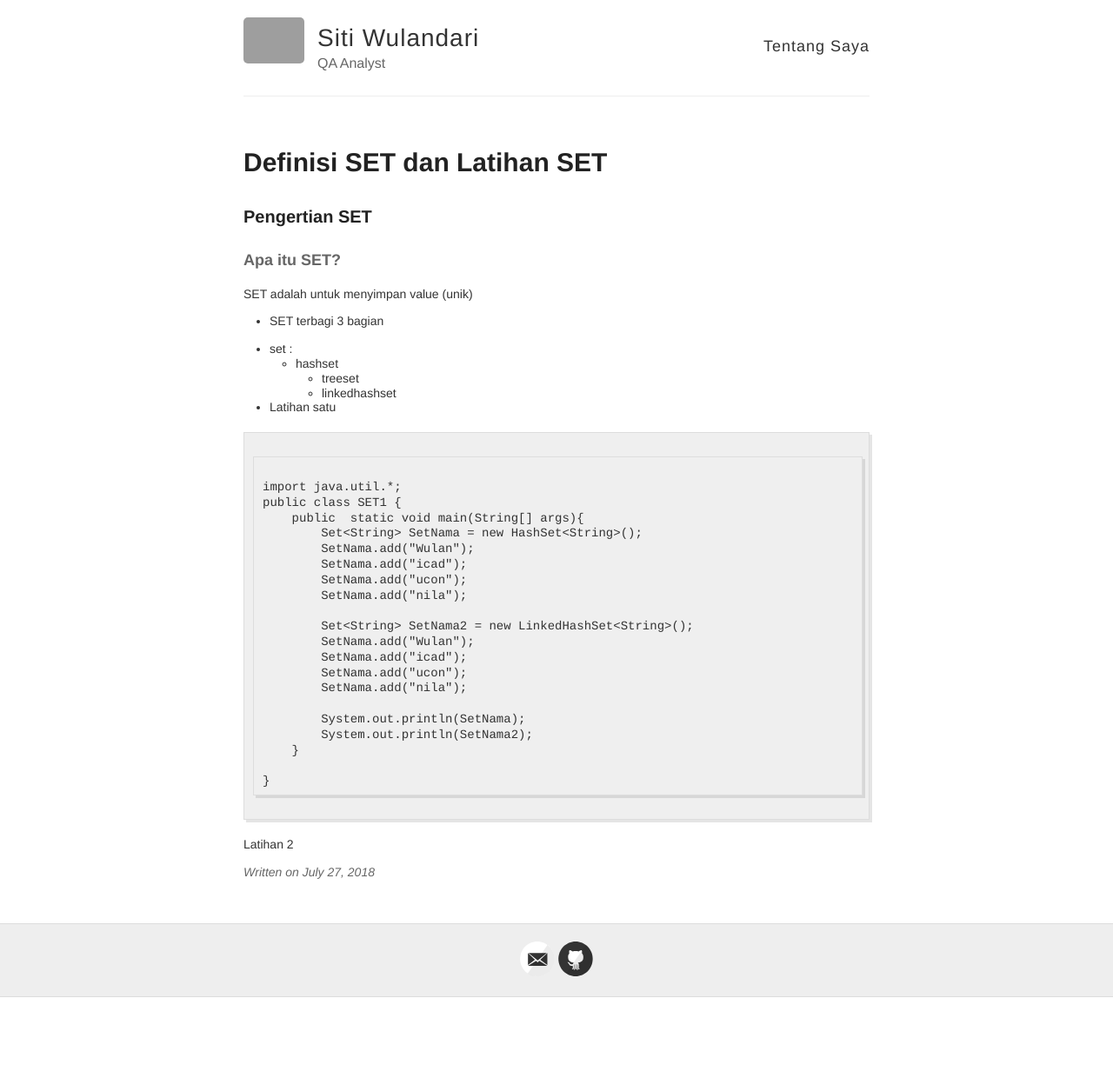
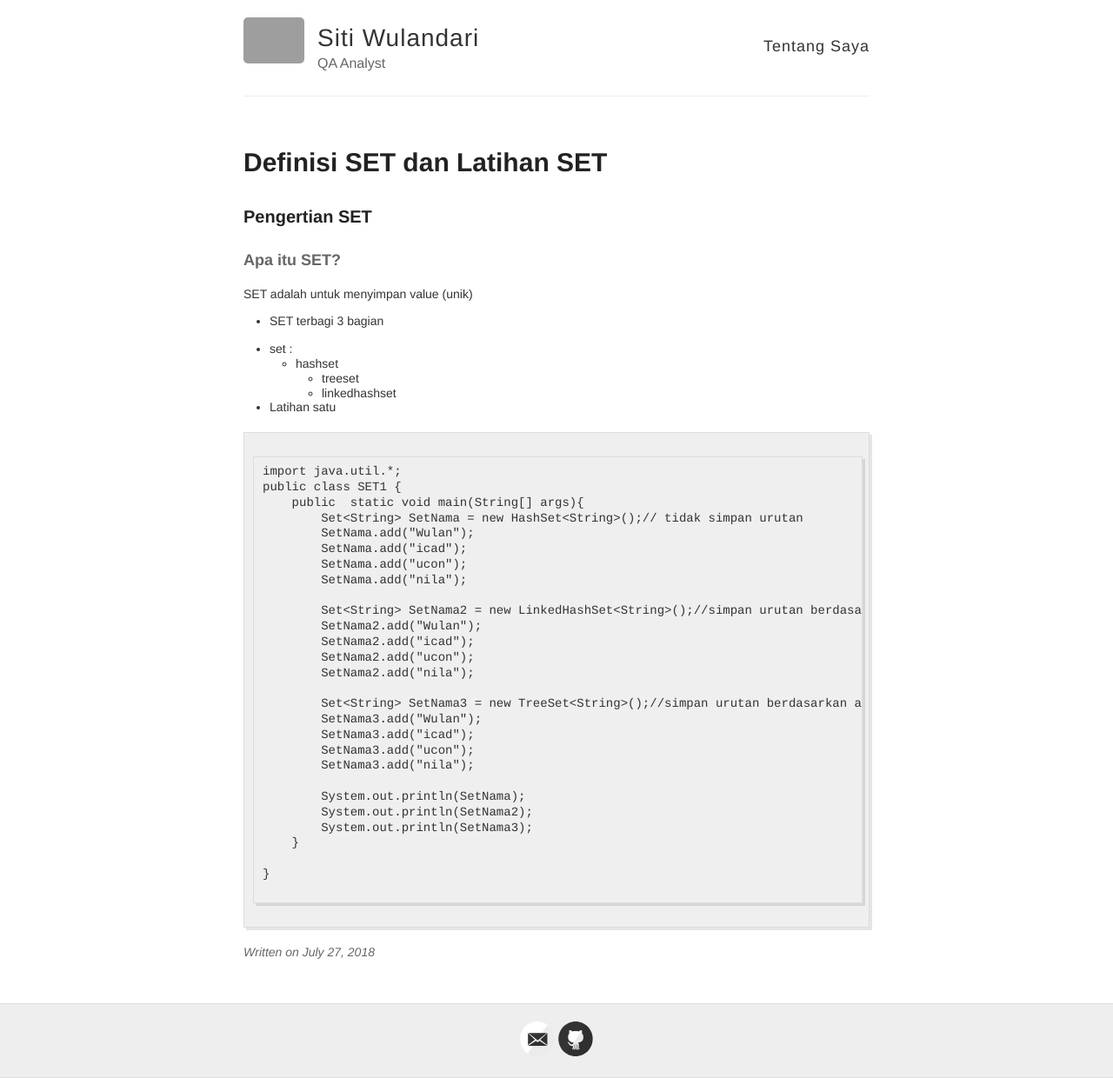
Before and after one commit to sitiwulandari/sitiwulandari.github.io, a Jekyll site: the page built from _posts/2018-07-27-SET.md, in a window 1280 px wide. Shown: the whole page at 87% size. Built offline with Jekyll 4.4.1, drawn with Linux system fonts in a browser that asks for light colours; before the commit the page ends 1147 px from its top, so only the background shows below that; grey boxes are pictures that could not be loaded.

Commit message:
Update 2018-07-27-SET.md

````diff
--- a/_posts/2018-07-27-SET.md
+++ b/_posts/2018-07-27-SET.md
@@ -19,27 +19,32 @@ SET adalah untuk menyimpan value (unik)
 * Latihan satu
 
 ```
-
 import java.util.*;
 public class SET1 {
     public  static void main(String[] args){
-        Set<String> SetNama = new HashSet<String>();
+        Set<String> SetNama = new HashSet<String>();// tidak simpan urutan
         SetNama.add("Wulan");
         SetNama.add("icad");
         SetNama.add("ucon");
         SetNama.add("nila");
 
-        Set<String> SetNama2 = new LinkedHashSet<String>();
-        SetNama.add("Wulan");
-        SetNama.add("icad");
-        SetNama.add("ucon");
-        SetNama.add("nila");
+        Set<String> SetNama2 = new LinkedHashSet<String>();//simpan urutan berdasarkan  masukan (yang masuk duluan)
+        SetNama2.add("Wulan");
+        SetNama2.add("icad");
+        SetNama2.add("ucon");
+        SetNama2.add("nila");
+
+        Set<String> SetNama3 = new TreeSet<String>();//simpan urutan berdasarkan alfabet
+        SetNama3.add("Wulan");
+        SetNama3.add("icad");
+        SetNama3.add("ucon");
+        SetNama3.add("nila");
 
         System.out.println(SetNama);
         System.out.println(SetNama2);
+        System.out.println(SetNama3);
     }
 
 }
+
 ```
-
-Latihan 2
````
